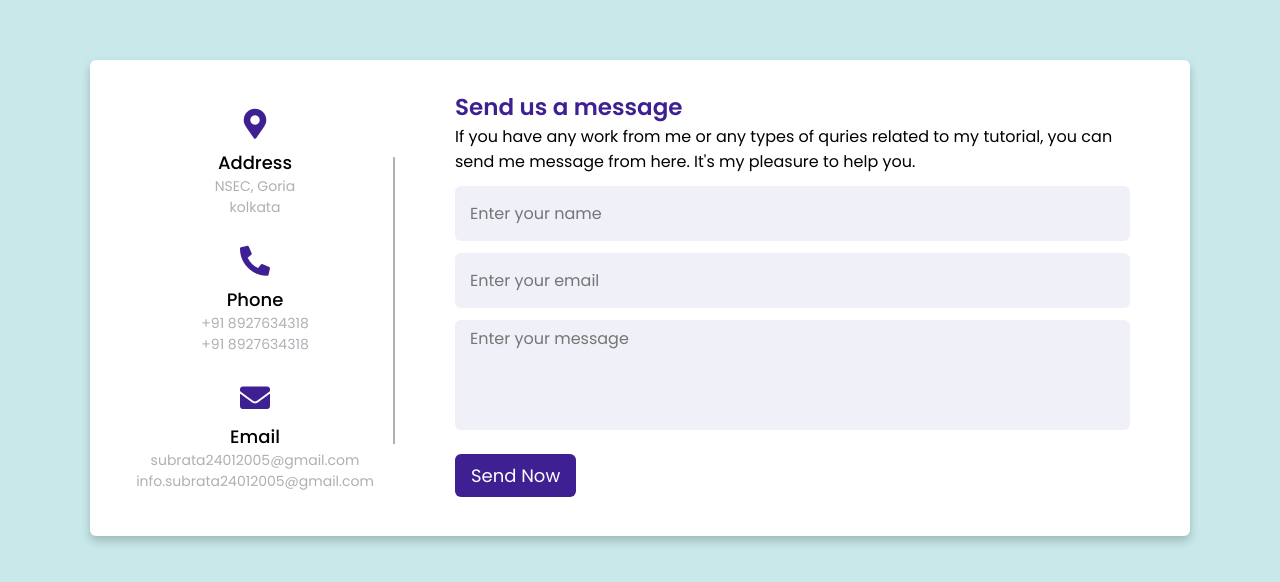
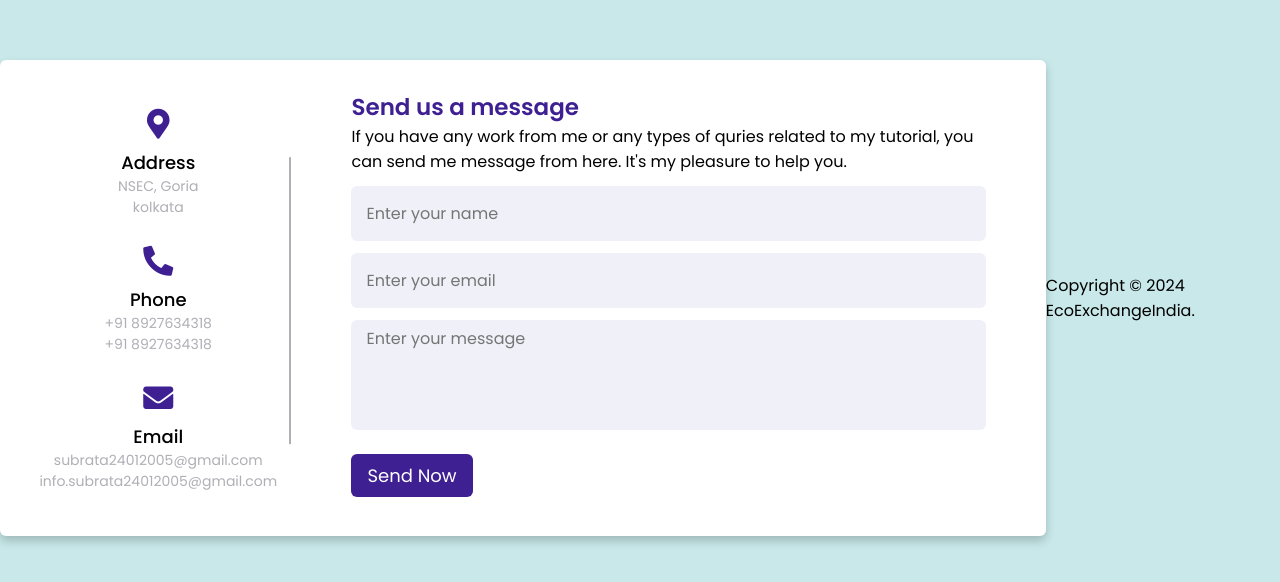
Before and after one commit to subratamondalnsec/contact-form, a plain HTML site: page index.html in a window 1280 px wide. Shown: the part 102-684 px from the top of the page. Drawn offline with Linux system fonts and the light colour scheme.

Commit message:
Update index.html

```diff
--- a/index.html
+++ b/index.html
@@ -50,5 +50,8 @@
         </div>
       </div>
     </div>
+     <footer>
+        <p>Copyright &copy; 2024 EcoExchangeIndia.</p>
+    </footer>
   </body>
 </html>
```
